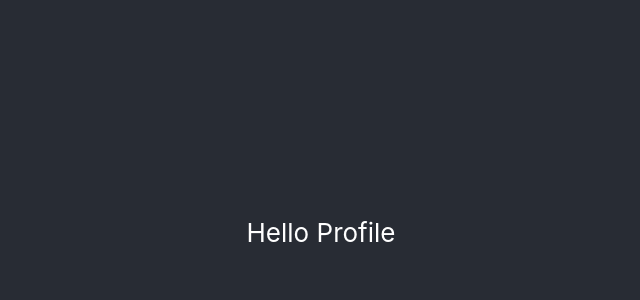
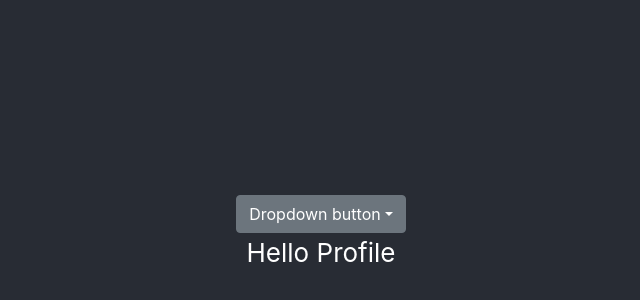
Before and after one commit to chattavat-v/chattavat.github.io, a React (Create React App) app in the folder myapp/: page / in a window 1280 px wide. Shown: the part 168-468 px from the top of the page, without its empty margins (319-959 px from the left). Built offline with nearby package versions, Linux system fonts and the light colour scheme.

Commit message:
install bootstrap and base other library

```diff
--- a/myapp/src/App.jsx
+++ b/myapp/src/App.jsx
@@ -1,14 +1,37 @@
-import React from 'react';
-import './App.css';
+import React from "react";
+import "./App.css";
 
-function App() {
+const App = () => {
   return (
     <div className="App">
       <header className="App-header">
+        <div className="dropdown">
+          <button
+            className="btn btn-secondary dropdown-toggle"
+            type="button"
+            id="dropdownMenuButton"
+            data-toggle="dropdown"
+            aria-haspopup="true"
+            aria-expanded="false"
+          >
+            Dropdown button
+          </button>
+          <div className="dropdown-menu" aria-labelledby="dropdownMenuButton">
+            <a className="dropdown-item" href="#">
+              Action
+            </a>
+            <a className="dropdown-item" href="#">
+              Another action
+            </a>
+            <a className="dropdown-item" href="#">
+              Something else here
+            </a>
+          </div>
+        </div>
         Hello Profile
       </header>
     </div>
   );
-}
+};
 
 export default App;
```
Also changed, not shown: myapp/package.json (+8 -1 lines), myapp/src/index.js (+9 -4 lines), 1 other file (tests, documents, lock files or other folders).
